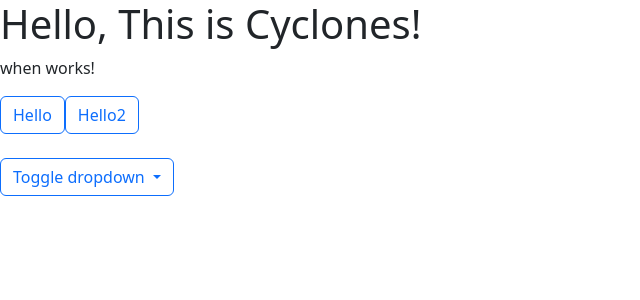
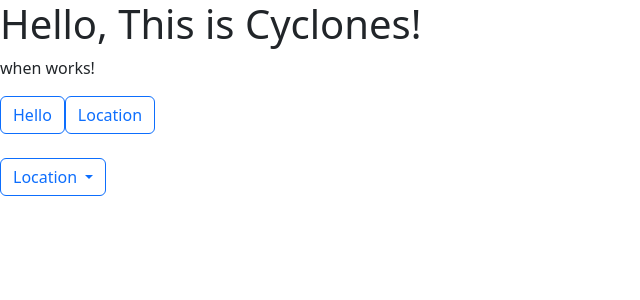
Before and after one commit to Access-Point-Program/cohort-3-rules-engine-admin, an Angular app in the folder front-end/: page / in a window 1280 px wide. Shown: the top 300 px of the page, without its empty margins (0-640 px from the left). Built offline with nearby package versions, Linux system fonts and the light colour scheme.

Commit message:
Added facts to dropdown

```diff
--- a/front-end/src/app/conditions/when/when.component.html
+++ b/front-end/src/app/conditions/when/when.component.html
@@ -3,7 +3,7 @@
   Hello
 </button>
 <button type="button" class="btn btn-outline-primary" id="dropdownBasic2" (click)="checkIfDropdownOpen(myDrop.isOpen())">
-  Hello2
+    Location
 </button>
 <br>
 <br>
@@ -11,12 +11,13 @@
 	<div class="col">
 		<div ngbDropdown #myDrop="ngbDropdown" class="d-inline-block">
       <button type="button" class="btn btn-outline-primary" id="dropdownBasic1" ngbDropdownToggle>
-				Toggle dropdown
+				Location
 			</button>
 			<div ngbDropdownMenu aria-labelledby="dropdownBasic1">
-				<button ngbDropdownItem>Hello</button>
-				<button ngbDropdownItem>World</button>
+				<button *ngFor="let fact of factType | keyvalue" ngbDropdownItem >{{fact.value}}</button>
 			</div>
 		</div>
 	</div>
 </div>
+
+<!-- (click)="setReturnedValue(fact)" -->
--- a/front-end/src/app/conditions/when/when.component.ts
+++ b/front-end/src/app/conditions/when/when.component.ts
@@ -1,5 +1,6 @@
 import { Component } from '@angular/core';
 import { NgbDropdownModule } from '@ng-bootstrap/ng-bootstrap';
+
 
 @Component({
   selector: 'when-condition-selector',
@@ -7,7 +8,23 @@ import { NgbDropdownModule } from '@ng-bootstrap/ng-bootstrap';
   styleUrls: ['./when.component.css']
 })
 export class WhenComponent {
-  constructor(private whenConditionDropDown: NgbDropdownModule) {}
+
+
+  // constructor(public factType: FactType) {}
+
+  factType: Array<string> = [
+    "FRONT",
+    "RIGHT",
+    "LEFT",
+    "BEHIND"
+  ];
+
+  returnedValue: string = '';
+
+  public setReturnedValue(returnedValue: string): void {
+    this.returnedValue = returnedValue;
+  };
+
 
   public checkIfDropdownOpen(isOpen: boolean): void {
     isOpen ? console.log("True") : console.log("False");
```
